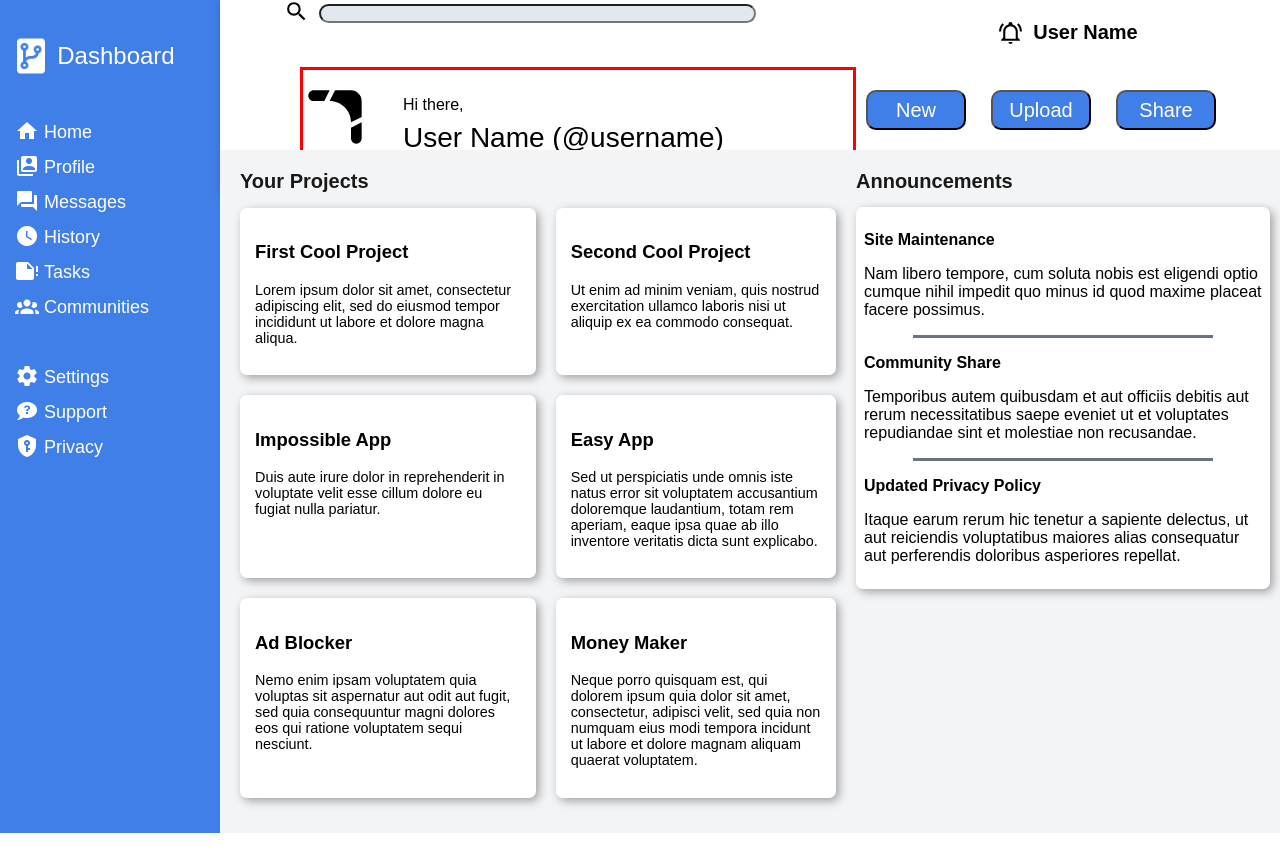
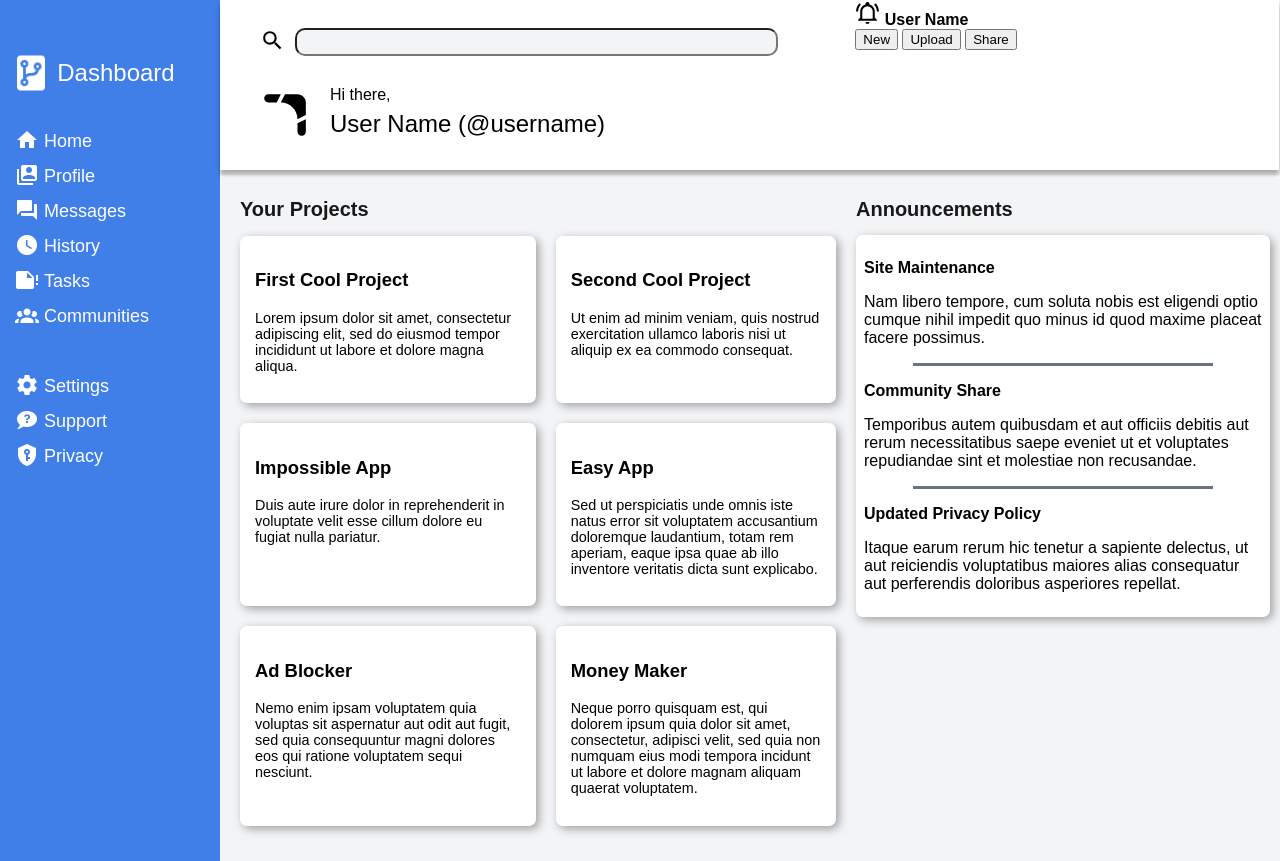
Before and after one commit to tbarinka/Admin-Dashboard, a plain HTML site: page index.html in a window 1280 px wide. Before the commit the page ends 833 px from the top, so only its background shows below. Drawn offline with Linux system fonts and the light colour scheme.

Commit message:
reformat #left-head

```diff
--- a/index.html
+++ b/index.html
@@ -30,7 +30,8 @@
             </div>
         </div>
 
-        <div id="head-parent"><div id="header">
+        <div id=head-parent>
+            <div id="header">
                 <div id="left-head">
                     <form action ="#">
                         <label for="search"><p><img class="icon-1" src="icons/magnify.svg" alt="magnifying glass"></p></label>
@@ -46,7 +47,7 @@
                 </div>
                 <div id="right-head">
                     <div>
-                    <img class="icon-1" src="icons/bell-ring-outline.svg"> <!--<img class="icon-1" src="boomerang.svg">--> <b>User Name</b>
+                        <img class="icon-1" src="icons/bell-ring-outline.svg"> <b>User Name</b>
                     </div>
                     <div class="button-container">
                         <button class="head-btn">New</button>
@@ -54,7 +55,8 @@
                         <button class="head-btn">Share</button>
                     </div>
                 </div>
-        </div></div>
+            </div>
+        </div>
 
         <div id="main">
             <div id="main-contain-1">
--- a/styles.css
+++ b/styles.css
@@ -13,8 +13,8 @@ body {
     height: 100%;
     width: 100%;
     display: grid;
-    grid-template-columns: 220px 1fr;
-    grid-template-rows: 150px 1fr;
+    grid-template-columns: 220px auto;
+    grid-template-rows: 178px auto;
 }
 
 
@@ -22,8 +22,7 @@ body {
     grid-column: 1 / 2;
     grid-row: 1 / 3;
     display: grid;
-    grid-template-columns: auto;
-    grid-template-rows: 1fr 7fr;
+    grid-template-rows: 173px 1fr;
 
 }
 
@@ -38,11 +37,11 @@ body {
             display: flex;
             align-items: center;
             justify-content: center;
+            margin-top: -40px;
         }
 
     #sidebar > div > p {
         font-size: 24px;
-        margin-top: 20px;
         margin-left: -25px;
     }
 
@@ -52,76 +51,77 @@ body {
         grid-template-rows: repeat(10, 15px);
         gap: 20px;
         font-size: 18px;
+        margin-top: -60px;
     }
 
+
 #head-parent {
-    height: 200px;
+    grid-column-start: 2;
+    grid-column-end: 3;
+    grid-row-start: 1;
+    grid-row-end: 2;
+    height: 175px;
+    background-color: #f3f4f6;
 }
 #header {
     height: 97%;
-    width: 100%;
-    grid-column: 2 / 3;
-    grid-row: 1 / 2;
+    width: 99.9%;
     display: grid;
     grid-template-columns: 3fr 2fr;
-    box-shadow: 3px 3px 10px rgba(0, 0, 0, 0.3);
+    box-shadow: 0px 5px 5px rgba(0, 0, 0, .3);
+    background-color: white;
 }
-    #left-head {
-        height: 100%;
+
+    #header > #left-head {
+        grid-column-start: 1;
+        grid-column-end: 2;
+
         display: grid;
-        grid-template-rows: 200px auto-fill;
-        margin-bottom: -30px;
+        grid-template-rows: 1fr 1fr;
     }
+
         #left-head > form {
-            grid-row: 1 / 2;
-            height: 40%;
             display: flex;
-            margin-left: 10%;
+            justify-content: left;
             align-items: center;
             gap: 10px;
+            margin-left: 40px;
         }
+            #left-head > form > label {
+
+            }
             #left-head > form > input {
-                width: 75%;
-                height: 50%;
+                font-size: 17px;
+                height: 22px;
+                width: 475px;
+                background-color: #f3f4f6;
                 border-radius: 10px;
-                font-size: 16px;
-                background-color: #e2e8f0;
             }
 
         #left-head > div {
-            grid-row: 2 / 3;
-            display: grid;
-            grid-template-columns: 100px 1fr;
-            margin-left: 80px;
-            border: solid red;
+                display: flex;
+                gap: 20px;
+                margin-top: -15px;
+                margin-left: 40px;
         }
-            #left-head > div > .image {
-                grid-column: 1 / 2;
-                display: flex;
-                margin-top: 15px;
+            #greeting {
+                font-size: 16px;
+            }
+            #user-name {
+            margin-top: -10px;
+            font-size: 24px;
             }
 
-                .image > .icon-2 {
-                    height: 60%;
-                    width: auto;
-                }
+    #header > #right-head {
+        grid-column-start: 2;
+        grid-column-end: 3;
+    }
+/*
 
-            #left-head > div > .user-info {
-                grid-column: 2 / 3;
-                display: flex;
-                flex-direction: column;
-                gap: -40px;
-                justify-content: center;
-            }
-                #left-head > div > .user-info > #greeting {
-                    font-size: 16px;
-                    margin-bottom: -20px;
-                }
-                #left-head > div > .user-info > #user-name {
-                    font-size: 28px;
-                }
 
     #header > #right-head {
+        grid-column-start: 2;
+        grid-column-end: 3;
         display: flex;
         flex-direction: column;
         gap: 15px;
@@ -157,7 +157,7 @@ body {
                 font-size: 20px;
                 gap: 25px;
             }
-
+*/
 #main {
     grid-column: 2 / 3;
     grid-row: 2 / 3;
@@ -230,6 +230,12 @@ body {
     width: auto;
 }
 
+.icon-2 {
+    height: 50px;
+    width: auto;
+    margin-top: 20px;
+}
+
 .dash-icon {
     height: 24px;
     width: auto;
```
Lines whose indentation alone changed are shown as unchanged.
